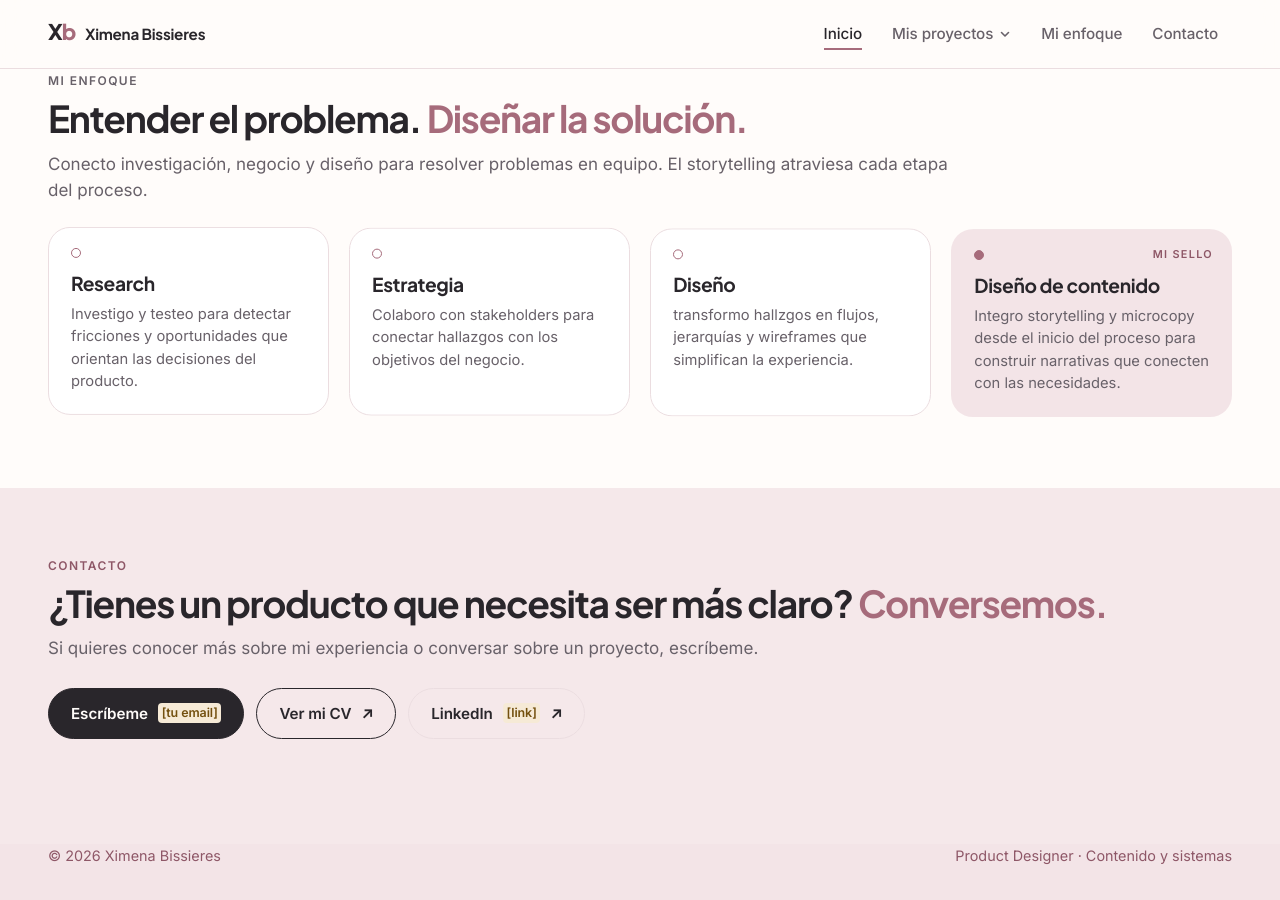
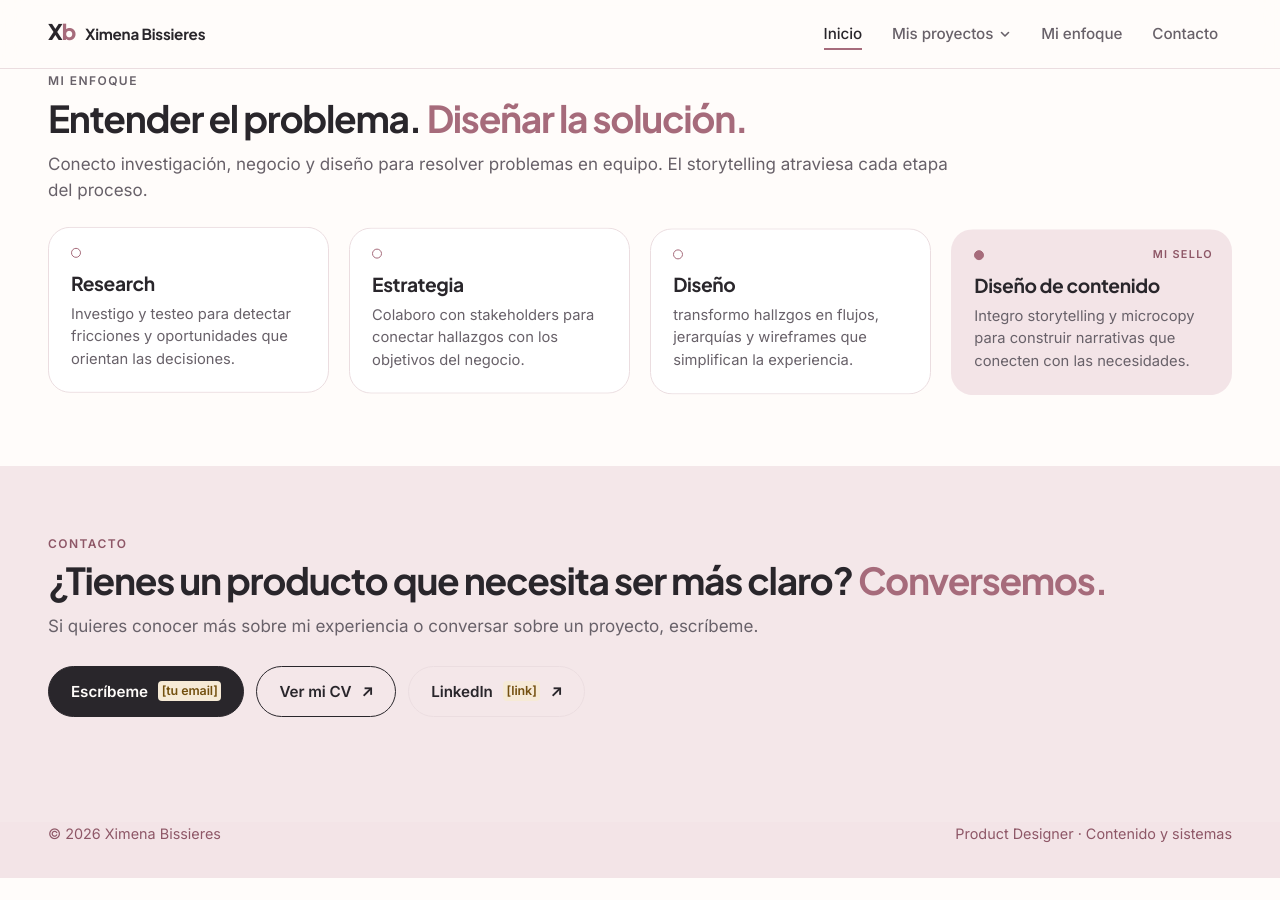
Before and after one commit to ximebissieres/Ximebissieres.github.io, a Jekyll site: the page built from index.html, in a window 1280 px wide and 900 px high, scrolled down 1445 px. Built offline with Jekyll 4.4.1, drawn with Linux system fonts in a browser that asks for light colours; after the commit the page ends 2323 px from its top, so only the background shows below that.

Commit message:
Update home.yml

```diff
--- a/_data/home.yml
+++ b/_data/home.yml
@@ -81,13 +81,13 @@ enfoque:
   # Capacidades: "destacada: true" pinta la tarjeta en rosa con su "marca".
   capacidades:
     - nombre: "Research"
-      descripcion: "Investigo y testeo para detectar fricciones y oportunidades que orientan las decisiones del producto."
+      descripcion: "Investigo y testeo para detectar fricciones y oportunidades que orientan las decisiones."
     - nombre: "Estrategia"
       descripcion: "Colaboro con stakeholders para conectar hallazgos con los objetivos del negocio."
     - nombre: "Diseño"
       descripcion: "transformo hallzgos en flujos, jerarquías y wireframes que simplifican la experiencia."
     - nombre: "Diseño de contenido"
-      descripcion: "Integro storytelling y microcopy desde el inicio del proceso para construir narrativas que conecten con las necesidades."
+      descripcion: "Integro storytelling y microcopy para construir narrativas que conecten con las necesidades."
       destacada: true
       marca: "Mi sello"
 
```
